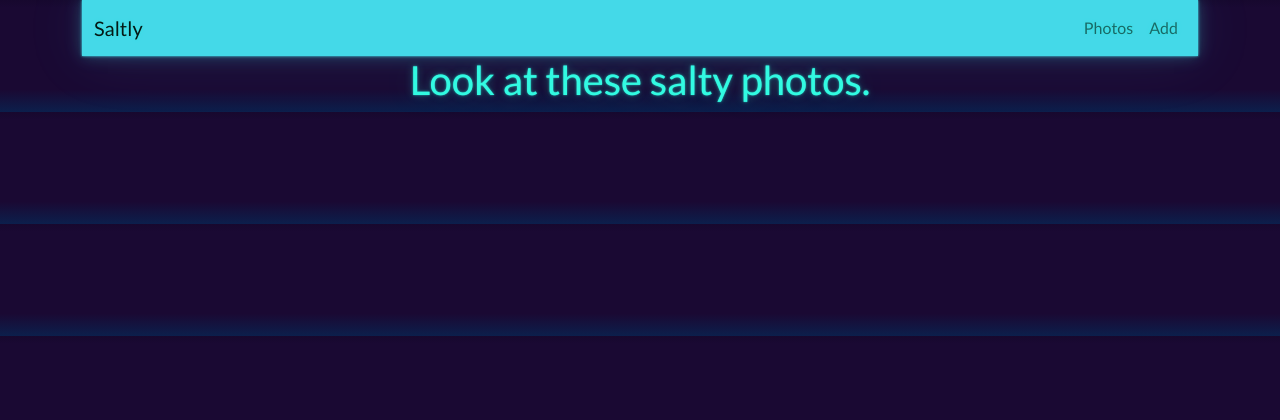
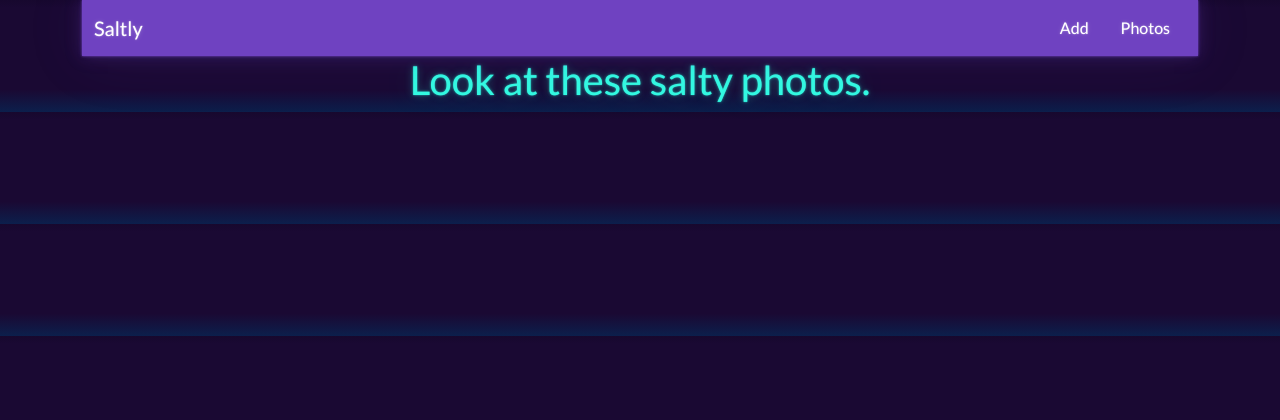
Before and after one commit to nickorsi/satly, a Flask app: page /photos in a window 1280 px wide. Shown: the top 420 px of the page. Run offline with Flask 3, Linux system fonts and the light colour scheme.

Commit message:
Added styling to the relevant templates.

```diff
--- a/templates/base.html
+++ b/templates/base.html
@@ -9,15 +9,15 @@
 </head>
 <body>
   <div id="container" class="container col-12">
-    <nav class="navbar bg-light navbar-expand-lg">
+    <nav class="navbar bg-primary navbar-expand-sm" data-bs-theme="dark">
       <div class="container-fluid">
-        <a class="navbar-brand" href="/">Saltly</a></span>
-        <ul class="navbar-nav">
+        <a class="navbar-brand text-white" href="/">Saltly</a></span>
+        <ul class="nav navbar-right" id="navbarColor01">
           <li class="nav-item">
-            <a class="nav-link" href='/photos'>Photos</a>
+            <a class="nav-link text-white" href='/addphoto'>Add</a>
           </li>
           <li class="nav-item">
-            <a class="nav-link" href='/addphoto'>Add</a>
+            <a class="nav-link text-white" href='/photos'>Photos</a>
           </li>
         </ul>
       </div>
--- a/templates/notfound.html
+++ b/templates/notfound.html
@@ -1,6 +1,8 @@
 {% extends 'base.html' %}
 
   {% block content %}
-    <h1>Not Found</h1>
-    <p>This photo no longer exists.</p>
+    <div>
+      <h1>Not Found</h1>
+      <p>This photo no longer exists.</p>
+    </div>
   {% endblock %}
```
Also changed, not shown: templates/home.html (+20 -3 lines).
